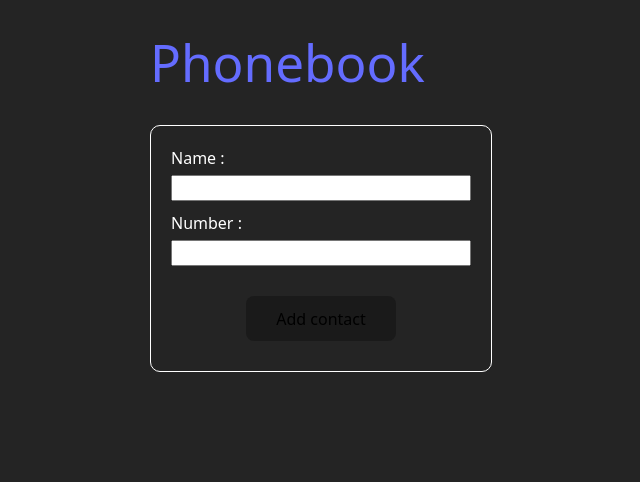
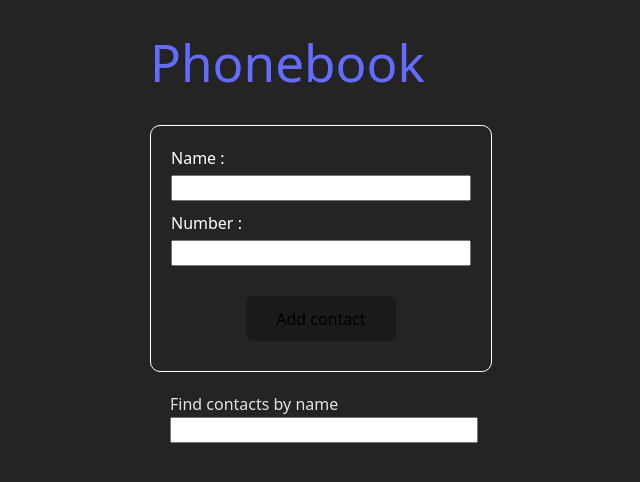
Before and after one commit to onurdoker/goit-react-hw-03, a React (Vite) app: page / in a window 1280 px wide. Shown: the top 482 px of the page, without its empty margins (319-959 px from the left). Built offline with nearby package versions, Linux system fonts and the light colour scheme.

Commit message:
ContactForm and SearchBox uploaded

```diff
--- a/src/App.jsx
+++ b/src/App.jsx
@@ -1,12 +1,36 @@
 import "./App.css";
-import ContactForm from "./components/ContactForm/ContactForm";
+
+import { useState } from "react";
+
+import ContactForm from "./components/contactform/ContactForm";
+import SearchBox from "./components/searchbox/SearchBox.jsx";
 
 function App() {
+
+  const [contact, setContact] = useState({
+                                           name: "",
+                                           phone: "",
+                                         });
+
+  const [searchedPerson, setSearchedPerson] = useState("");
+
+  const handleAddContact = (value) => {
+    //! name: value.name
+    //! phone: value.phone
+    setContact(value);
+  };
+
+  const handleSearchChange = (value) => {
+    setSearchedPerson(value);
+  };
 
   return (
       <div>
         <h1>Phonebook</h1>
-        <ContactForm />
+        <ContactForm handleAddContact={handleAddContact} />
+        <SearchBox
+            handleSearchChange={handleSearchChange}
+        />
 
 
       </div>
--- a/src/components/ContactForm/ContactForm.jsx
+++ b/src/components/contactform/ContactForm.jsx
@@ -1,10 +1,11 @@
 import styles from "./ContactForm.module.css";
 import { Formik, Form, Field, ErrorMessage } from "formik";
-import { useId } from "react";
 import * as Yup from "yup";
 
+import { useId } from "react";
 
-const ContactForm = () => {
+
+const ContactForm = ({ handleAddContact }) => {
 
   const nameId = useId();
   const numberId = useId();
@@ -16,9 +17,7 @@ const ContactForm = () => {
   const handleSubmit = (values,
                         actions) => {
 
-    //TODO => Do not forget to delete console.log
-    console.log(values);
-    console.log(actions);
+    handleAddContact(values);
 
     actions.resetForm();
   };
--- /dev/null
+++ b/src/components/searchbox/SearchBox.jsx
@@ -0,0 +1,27 @@
+import css from "./SearchBox.module.css";
+import { useId } from "react";
+
+const SearchBox = ({ handleSearchChange }) => {
+
+  const handleSearchSubmit = (event) => {
+    handleSearchChange(event.currentTarget.value);
+  };
+
+  const nameId = useId();
+
+  return (
+      <div className={css.search}>
+        <label htmlFor={nameId}>
+          Find contacts by name
+        </label>
+        <input
+            type="text"
+            name="search"
+            onChange={handleSearchSubmit}
+            id={nameId}
+        />
+      </div>
+  );
+};
+
+export default SearchBox;
--- /dev/null
+++ b/src/components/searchbox/SearchBox.module.css
@@ -0,0 +1,9 @@
+.search {
+    width: 300px;
+    padding: 20px;
+}
+
+.search > input {
+    width: 100%;
+    height: 20px;
+}
```
Also changed, not shown: src/components/contact/Contact.jsx (renamed from src/components/Contact/Contact.jsx), src/components/contactform/ContactForm.module.css (renamed from src/components/ContactForm/ContactForm.module.css).
